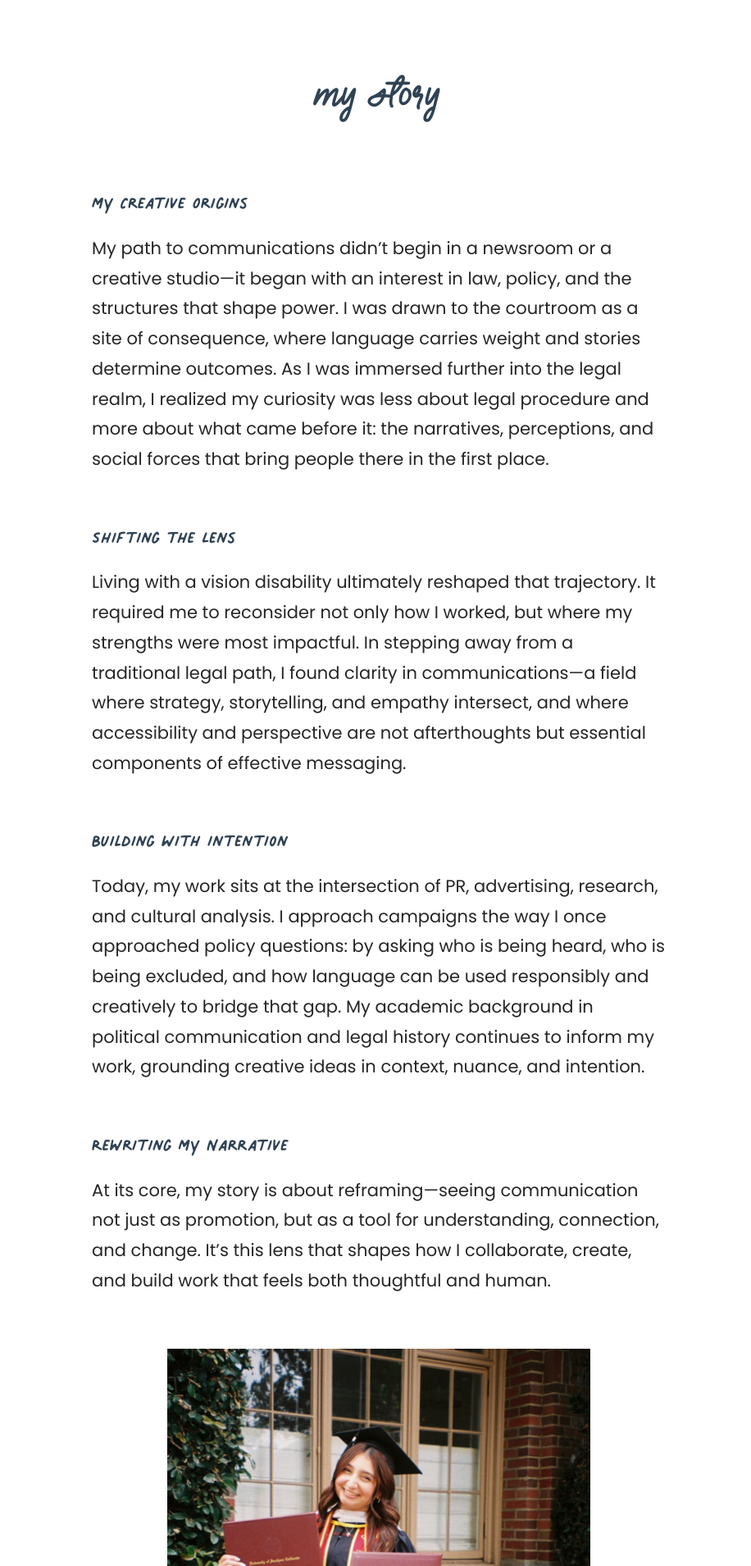
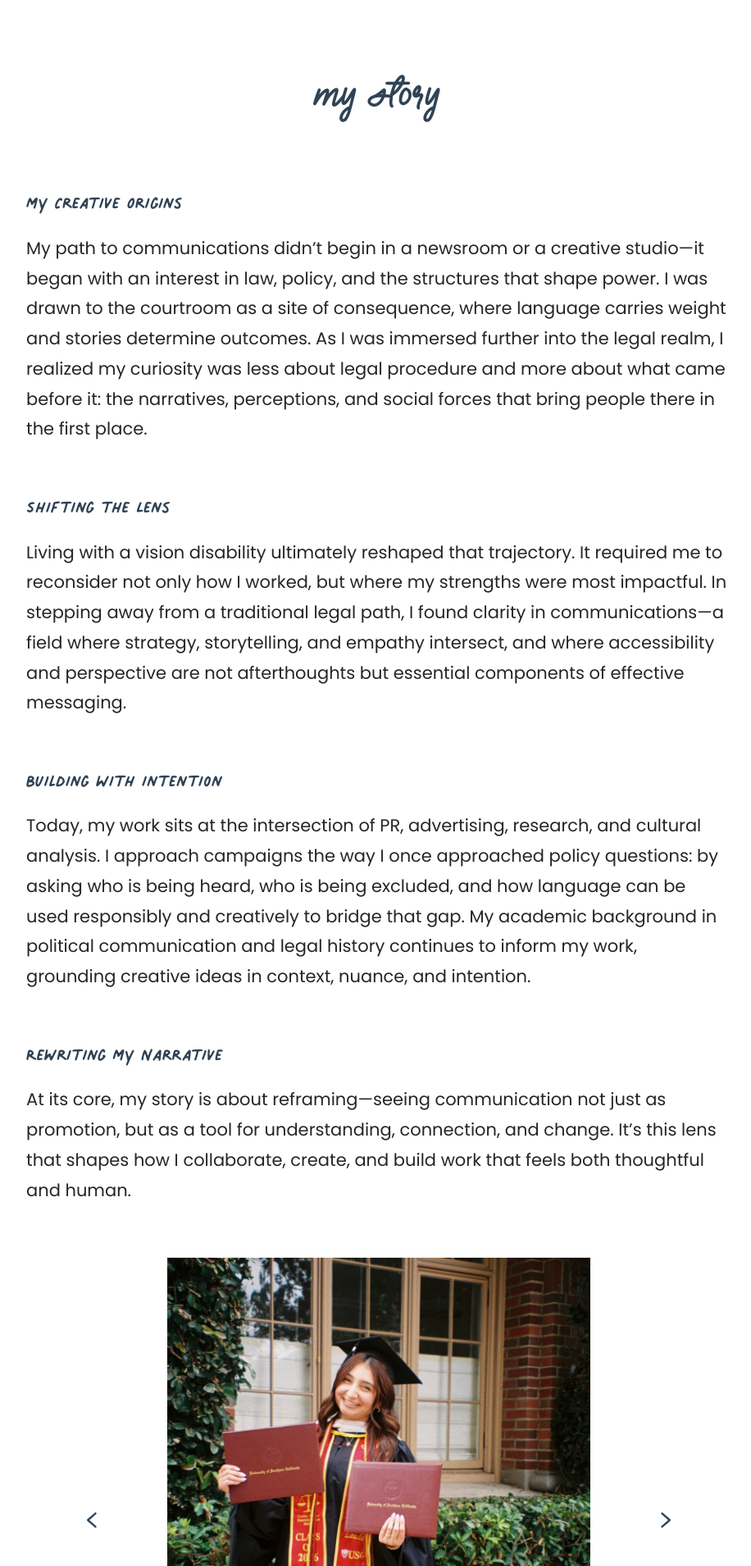
Before and after one commit to kipalacios/kipalacios.github.io, a Jekyll site: the page built from pages/about.md, in a window 1280 px wide. Shown: the part 2386-4296 px from the top of the page at 82% size, without its empty margins (178-1094 px from the left). Built offline with Jekyll 4.4.1, drawn with Linux system fonts in a browser that asks for light colours; a script that is not in the unit is left out.

Commit message:
Widen My Story section on About page (700px -> 860px) to match the wider content column used elsewhere

```diff
--- a/_sass/_custom.scss
+++ b/_sass/_custom.scss
@@ -659,14 +659,12 @@ a.button.creator-bio__collab-cta {
   }
 }
 
-/* About page: "My Story" — a longer narrative section below the hero + contact button.
-   Narrower reading column than the hero above, since it's prose meant to be read
-   start to finish rather than skimmed. */
+/* About page: "My Story" — a longer narrative section below the hero + contact button. */
 .my-story {
   padding: 1rem $padding-medium 4rem;
 
   &__inner {
-    max-width: 700px;
+    max-width: 860px;
     margin: 0 auto;
     /* Same 1.05em bump the hero bio and "Why Create..." text blocks use — the
        theme's own p{font-size:.8em} rule then lands exactly where it does for
```
